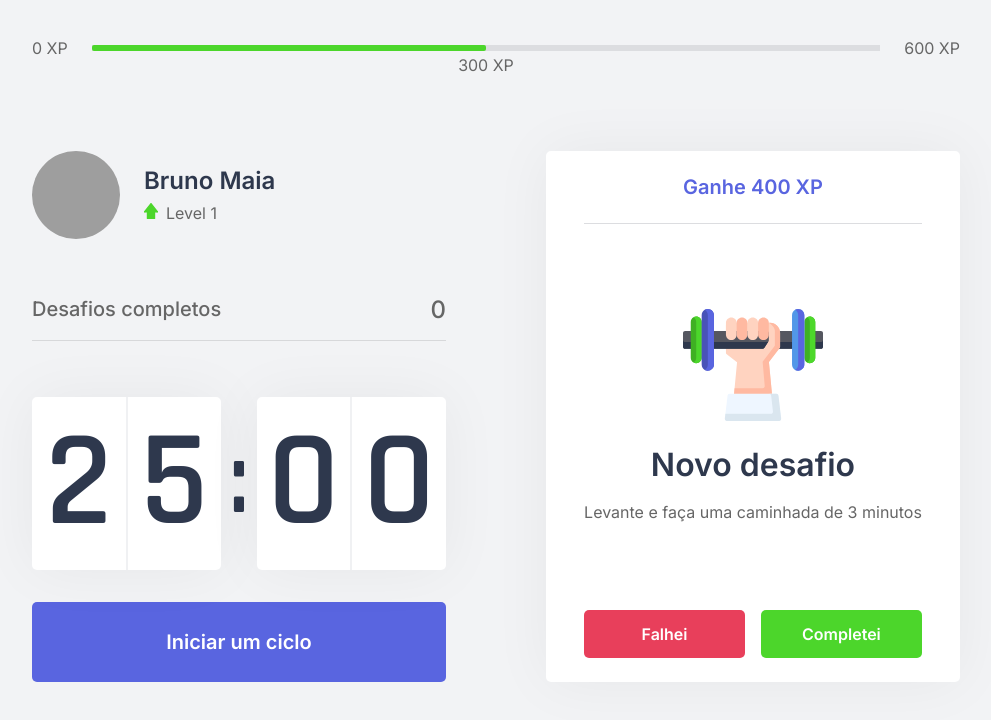
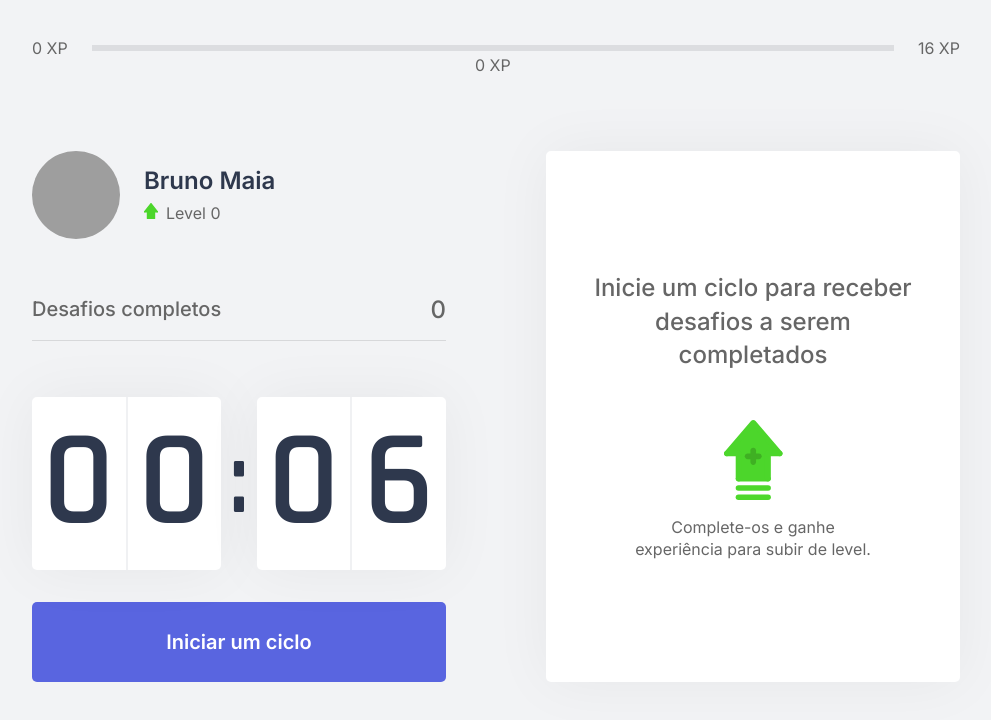
Before and after one commit to brunoamaia/move-it, a Next.js app in the folder frontend-next/: page / in a window 1280 px wide. Shown: the top 720 px of the page, without its empty margins (144-1135 px from the left). Built offline with nearby package versions, Linux system fonts and the light colour scheme; grey boxes are pictures that could not be loaded.

Commit message:
create contex for challenge

```diff
--- /dev/null
+++ b/frontend-next/challenges.json
@@ -0,0 +1,62 @@
+[
+  {
+    "type": "body",
+    "description": "Estique um de seus braços com a palma da mão virada para frente e puxe os dedos para cima por 10 segundos por mão.",
+    "amount": 80
+  },
+  {
+    "type": "body",
+    "description": "Estique seu braço contra o peito e puxe-o utilizando o outro braço por 10 segundos por braço.",
+    "amount": 60
+  },
+  {
+    "type": "body",
+    "description": "Puxe seu pescoço com a ajuda da mão para a direita e para a esquerda, permanecendo na posição por alguns segundos.",
+    "amount": 70
+  },
+  {
+    "type": "body",
+    "description": "Com as duas mãos na parte de trás da cabeça, leve-a para baixo, alongando a parte de trás da região.",
+    "amount": 60
+  },
+  {
+    "type": "body",
+    "description": "Cruze as pernas e desça com as mãos esticadas em direção ao chão. Repita o movimento com a outra perna na frente.",
+    "amount": 100
+  },
+  {
+    "type": "body",
+    "description": "Sentado, abra as pernas e tente encostar as palmas das mãos no chão, repita 3 vezes por 5 segundos.",
+    "amount": 80
+  },
+  {
+    "type": "body",
+    "description": "Puxe o joelho de encontro ao peito e segure, troque de perna após 10 segundos.",
+    "amount": 50
+  },
+  {
+    "type": "body",
+    "description": "Sentado, cruze uma perna e incline seu tronco à frente, troque de perna após 10 segundos.",
+    "amount": 80
+  },
+  {
+    "type": "eye",
+    "description": "Sentado, feche os olhos e cubra-os com as palmas da mão durante 2 minutos, depois abra normalmente.",
+    "amount": 90
+  },
+  {
+    "type": "eye",
+    "description": "Em algum ambiente aberto, olhe o mais longe que puder em quatro direções por 3s, mexa apenas os olhos. Repita 3 vezes.",
+    "amount": 140
+  },
+  {
+    "type": "eye",
+    "description": "Usando os polegares, massage a área abaixo das sobrancelhas em movimentos circulares por 15 segundos.",
+    "amount": 70
+  },
+  {
+    "type": "body",
+    "description": "Em pé, gire a cintura o máximo que puder para a esquerda, segure por cinco segundos. Repita para a direita.",
+    "amount": 90
+  }
+]
--- a/frontend-next/src/components/ChallengeBox/index.tsx
+++ b/frontend-next/src/components/ChallengeBox/index.tsx
@@ -1,23 +1,24 @@
-import { useState } from 'react';
+import { useContext, useState } from 'react';
+import { ChallengesContext } from '../../contexcts/ChallengeContext';
 import Styles from '../../styles/challengebox'
 
 function ChallengeBox() {
-  const [hasActiveChallenge, setHasActiveChallenge] = useState(true)
+  const { activeChallenge, resetChallenge } = useContext(ChallengesContext)
 
   return(
     <Styles>
-      {hasActiveChallenge ? (
+      {activeChallenge ? (
         <div className="challenge-active">
           <header>Ganhe 400 XP</header>
 
           <main>
-            <img src="icons/body.svg" alt="mão segurando um halter"/>
+            <img src={`icons/${activeChallenge.type}.svg`} alt="mão segurando um halter"/>
             <strong>Novo desafio</strong>
-            <p>Levante e faça uma caminhada de 3 minutos</p>
+            <p>{activeChallenge.description}</p>
           </main>
 
           <footer>
-            <button type="button" className="chalenge-btn-fail">
+            <button type="button" className="chalenge-btn-fail" onClick={resetChallenge}>
               Falhei
             </button>
             <button type="button" className="chalenge-btn-success">
--- a/frontend-next/src/components/CompletedChallenges/index.tsx
+++ b/frontend-next/src/components/CompletedChallenges/index.tsx
@@ -1,10 +1,13 @@
+import { useContext } from 'react';
+import { ChallengesContext } from '../../contexcts/ChallengeContext';
 import Styles from '../../styles/completedChalenges'
 
 function CompletedChallenges() {
+  const { challengesCompleted } = useContext(ChallengesContext)
   return(
     <Styles>
         <span>Desafios completos</span>
-        <span>0</span>
+        <span>{challengesCompleted}</span>
     </Styles>
   );
 }
--- a/frontend-next/src/components/Contdown/index.tsx
+++ b/frontend-next/src/components/Contdown/index.tsx
@@ -1,8 +1,12 @@
-import { useEffect, useState } from 'react';
+import { useContext, useEffect, useState } from 'react';
+import { ChallengesContext } from '../../contexcts/ChallengeContext';
 import Styles from '../../styles/countDown'
 
 function Countdown() {
-  const totalTime = 25*60
+  const {  startNewChallenge } = useContext(ChallengesContext)
+
+
+  const totalTime = .1*60
   let contdownTimeout: NodeJS.Timeout;
 
   const [time, setTime] = useState(totalTime)
@@ -32,6 +36,7 @@
     } else if (isActive && time === 0) {
       setHasFinished(true)
       setIsActive(false)
+      startNewChallenge()
     }
   }, [isActive, time])
 
--- a/frontend-next/src/components/ExperienceBar/index.tsx
+++ b/frontend-next/src/components/ExperienceBar/index.tsx
@@ -1,18 +1,22 @@
+import { useContext } from 'react';
+import { ChallengesContext } from '../../contexcts/ChallengeContext';
 import Style from '../../styles/experienceBar'
 
 function ExperienceBar () {
+  const { currentExperience, experienceToNextLevel } = useContext(ChallengesContext)
+
   return(
     <Style>
       <span>0 XP</span>
       <div className="progressBar">
         <progress
-          value={300}
-          max={600}
+          value={currentExperience}
+          max={experienceToNextLevel}
         />
 
-        <span className="current-experience">300 XP</span>
+        <span className="current-experience">{currentExperience} XP</span>
       </div>
-      <span>600 XP</span>
+      <span>{experienceToNextLevel} XP</span>
     </Style>
   );
 }
--- a/frontend-next/src/components/Profile/index.tsx
+++ b/frontend-next/src/components/Profile/index.tsx
@@ -1,6 +1,10 @@
+import { useContext } from 'react';
+import { ChallengesContext } from '../../contexcts/ChallengeContext';
 import Styles from '../../styles/profile'
 
 function  Profile() {
+  const { level } = useContext(ChallengesContext)
+
   return(
     <Styles >
       <img className="profile-img" src="https://github.com/brunoamaia.png" alt="Imagem de perfil"/>
@@ -8,7 +12,7 @@
         <strong>Bruno Maia</strong>
         <p>
           <img src="icons/Level.svg" alt="level up"/>
-          Level 1
+          Level {level}
         </p>
       </div>
     </Styles>
--- /dev/null
+++ b/frontend-next/src/contexcts/ChallengeContext.tsx
@@ -0,0 +1,64 @@
+import { createContext, ReactNode, useState } from 'react'
+
+import challenges from '../../challenges.json'
+
+interface ChallengeProviderProps {
+  children: ReactNode;
+}
+
+interface ChallengeContextData {
+  activeChallenge: {
+    amount: number;
+    description: string;
+    type: 'body' | 'eye';
+  };
+  challengesCompleted: number;
+  currentExperience: number;
+  experienceToNextLevel: number;
+  level: number;
+  levelUp: () => void;
+  resetChallenge: () => void;
+  startNewChallenge: () => void;
+}
+
+export const ChallengesContext = createContext({} as ChallengeContextData);
+
+export function ChallengeProvider({ children } : ChallengeProviderProps) {
+  const [activeChallenge, setActiveChallenge] = useState(null)
+  const [challengesCompleted, setChallengesCompleted] = useState(0)
+  const [currentExperience, setCurrentExperience] = useState(0)
+  const [level, setLevel] = useState(0)
+
+  const  experienceToNextLevel = Math.pow((level + 1) * 4, 2)
+
+  function levelUp() {
+    setLevel(level + 1)
+  }
+
+  function resetChallenge() {
+    setActiveChallenge(null)
+
+  }
+
+  function startNewChallenge() {
+    const randomChallengeIndex = Math.floor(Math.random() * challenges.length)
+    const challenge = challenges[randomChallengeIndex]
+
+    setActiveChallenge(challenge)
+  }
+
+  return(
+    <ChallengesContext.Provider value={{
+      activeChallenge,
+      challengesCompleted,
+      currentExperience,
+      experienceToNextLevel,
+      level,
+      levelUp,
+      resetChallenge,
+      startNewChallenge
+    }}>
+      {children}
+    </ChallengesContext.Provider>
+  )
+}
--- a/frontend-next/src/pages/_app.tsx
+++ b/frontend-next/src/pages/_app.tsx
@@ -1,6 +1,8 @@
 import React from 'react'
 import Head from 'next/head'
 import { ThemeProvider } from 'styled-components'
+
+import { ChallengeProvider } from '../contexcts/ChallengeContext'
 
 import GlobalStyle from '../styles/global'
 
@@ -12,17 +14,17 @@
       <GlobalStyle />
 
       <ThemeProvider theme={theme}>
+        <ChallengeProvider>
           <Component {...pageProps} />
 
           <Head>
             <meta charSet="utf-8" />
-
             <meta name="viewport" content="width=device-width, initial-scale=1" />
             <meta name="Move - it" content="Aplicação para poder se manter em movimento" />
 
             <title>Move It</title>
           </Head>
-
+        </ChallengeProvider>
       </ThemeProvider>
     </>
   )
```
Lines whose indentation alone changed are shown as unchanged.
